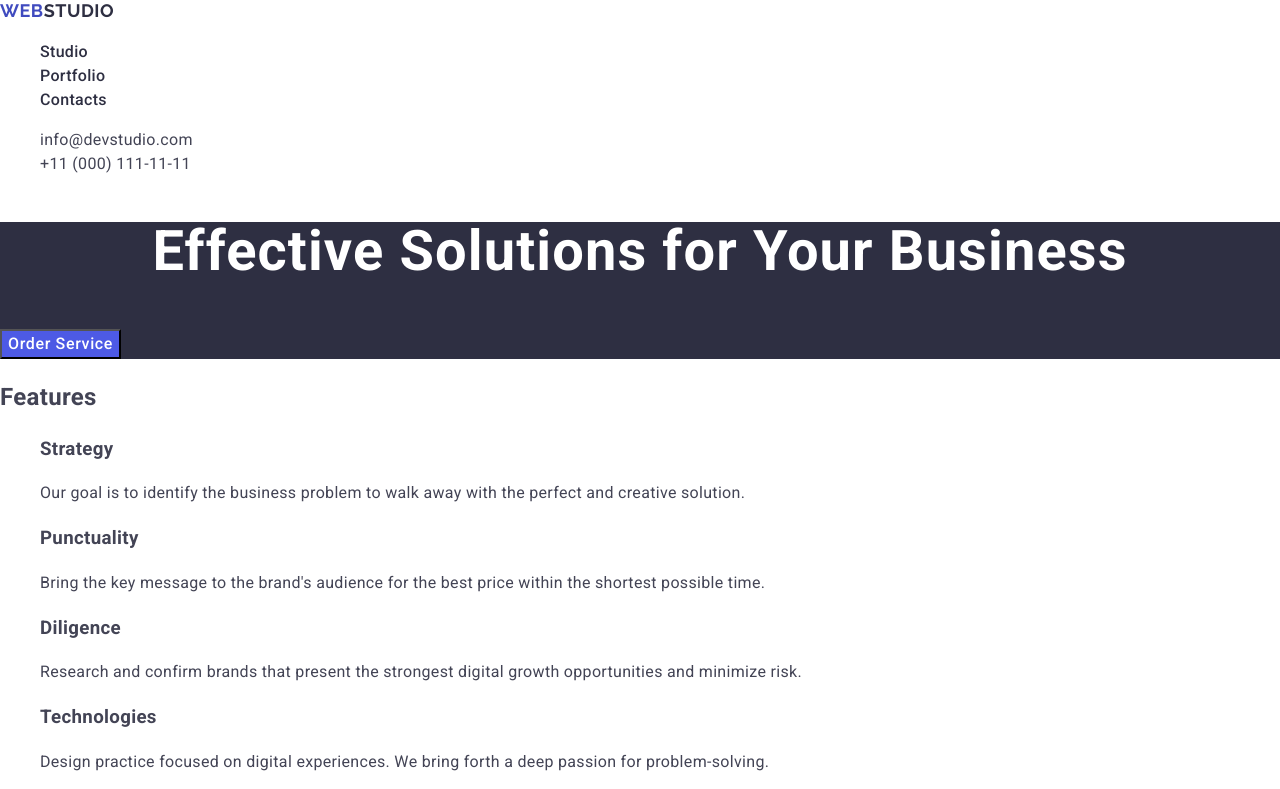
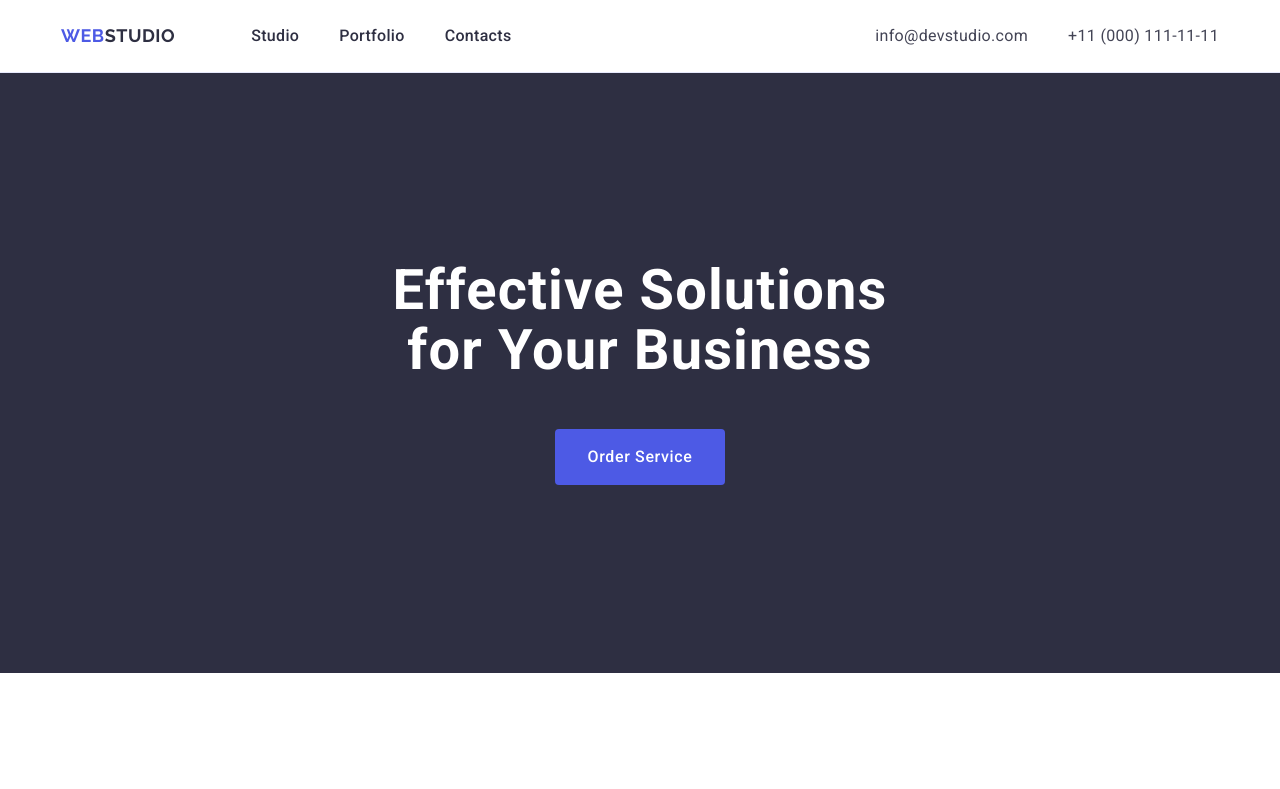
Before and after one commit to KL-ML/goit-markup-hw-03, a plain HTML site: page index.html in a window 1280 px wide. Shown: the top 789 px of the page. Drawn offline with nearby package versions, Linux system fonts and the light colour scheme.

Commit message:
Update styles.css

```diff
--- a/css/styles.css
+++ b/css/styles.css
@@ -20,14 +20,99 @@
     line-height: 1.5;
     letter-spacing: 0.02em;
 }
+h1,
+h2,
+h3,
+h4,
+h5,
+h6,
+p {
+    margin: 0;
+}
+
+img {
+    display: block;
+    max-width: 100%;
+    height: auto;
+}
+
+.visually-hidden {
+    position: absolute;
+    width: 1px;
+    height: 1px;
+    margin: -1px;
+    border: 0;
+    padding: 0;
+    white-space: nowrap;
+    clip-path: inset(100%);
+    clip: rect(0 0 0 0);
+    overflow: hidden;
+}
 
 ul,
 ol {
     list-style-type: none;
+    padding: 0;
+    margin: 0;
 }
 
 a {
     text-decoration: none;
+    color: inherit;
+}
+
+
+/*** common styles ***/
+
+/* container */
+.container {
+    width: 1158px;
+
+    margin-left: auto;
+    margin-right: auto;
+}
+
+/* section */
+.section {
+    padding-top: 120px;
+    padding-bottom: 120px;
+}
+
+/* section header h2 */
+.section-title {
+    font-weight: 700;
+    font-size: 36px;
+    line-height: 1.11;
+    text-align: center;
+    text-transform: capitalize;
+    color: var(--brand-color-dark);
+    letter-spacing: 0.02em;
+    margin-bottom: 72px;
+}
+
+/* flexbox for section */
+.section-list-flex {
+    display: flex;
+    justify-content: space-between;
+    column-gap: 24px;
+}
+
+/* card anotation wrap */
+.card-text-wrap {
+    padding-top: 32px;
+    padding-bottom: 32px;
+    padding-left: 16px;
+    padding-right: 16px;
+}
+
+/* card header h3 */
+.card-title {
+    font-weight: 500;
+    font-size: 20px;
+    line-height: 1.2;
+    color: var(--brand-color-dark);
+    letter-spacing: 0.02em;
+    margin-bottom: 8px;
 }
 
 /* logo */
@@ -51,11 +136,38 @@
     color: var(--brand-color-grey);
 }
 
+
 /*** header ***/
+.header {
+    border-bottom: 1px solid var(--line-color);
+}
+.header .container {
+    display: flex;
+    align-items: center;
+    justify-content: space-between;
+}
+.header .logo {
+    padding-top: 24px;
+    padding-bottom: 24px;
+}
+
 /* navigation */
+.nav {
+    display: flex;
+    align-items: center;
+    gap: 76px;
+}
+.nav-list {
+    display: flex;
+    align-items: center;
+    gap: 40px;
+}
 .nav-link {
+    display: block;
     color: var(--brand-color-dark);
     font-weight: 500;
+    padding-top: 24px;
+    padding-bottom: 24px;
 }
 .nav-link:hover,
 .nav-link:focus {
@@ -66,17 +178,29 @@
 .contacts {
     font-style: normal;
 }
+.contacts-list {
+    display: flex;
+    align-items: center;
+    gap: 40px;
+}
 .contact-link {
+    display: block;
     color: inherit;
+    padding-top: 24px;
+    padding-bottom: 24px;
 }
 .contact-link:hover,
 .contact-link:focus {
     color: var(--pressed-state-color);
 }
 
+
 /*** hero section ***/
 .hero {
     background-color: var(--brand-color-dark);
+}
+.hero .container {
+    padding: 188px 321px;
 }
 .hero-title {
     color: var(--brand-color-white);
@@ -85,51 +209,65 @@
     line-height: 1.07;
     text-align: center;
     letter-spacing: 0.02em;
+    margin-bottom: 48px;
 }
 .hero-btn {
+    display: block;
     background-color: var(--brand-color-accent);
     color: var(--brand-color-white);
     font-weight: 500;
     letter-spacing: 0.04em;
     cursor: pointer;
     line-height: inherit;
+    padding: 16px 32px;
+    border: none;
+    border-radius: 4px;
+    margin: 0 auto;
 }
 .hero-btn:hover,
 .hero-btn:focus {
     background-color: var(--pressed-state-color);
 }
 
-/* section header h2 */
-.section-header {
-    font-weight: 700;
-    font-size: 36px;
-    line-height: 1.11;
-    text-align: center;
-    text-transform: capitalize;
-    color: var(--brand-color-dark);
-    letter-spacing: 0.02em;
-}
 
-/* card header h3 */
-.card-header {
-    font-weight: 500;
-    font-size: 20px;
-    line-height: 1.2;
-    color: var(--brand-color-dark);
-    letter-spacing: 0.02em;
-}
-/* .card-paragraf {
-} */
+/*** features section ***/
 
+
+/*** team section ***/
 .team-section {
     background-color: var(--brand-color-grey);
 }
 .team-card {
     background-color: var(--brand-color-white);
 }
+.team-card .card-text-wrap {
+    text-align: center;
+}
 
+
+/*** portfolio section ***/
+.portfolio-section .section-list-flex {
+    flex-wrap: wrap;
+    row-gap: 48px;
+}
+.portfolio-section .card-text-wrap {
+    border-bottom: 1px solid var(--line-color);
+    border-left: 1px solid var(--line-color);
+    border-right: 1px solid var(--line-color);
+}
+
+/*** footer ***/
 .footer {
     background-color: var(--brand-color-dark);
+    padding-top: 100px;
+    padding-bottom: 100px;
+}
+.footer-logo-block {
+    width: 264px;
+}
+.footer-logo-block .logo {
+    display: block;
+    margin-bottom: 16px;
 }
 .footer-text {
     color: var(--brand-color-grey)
```
